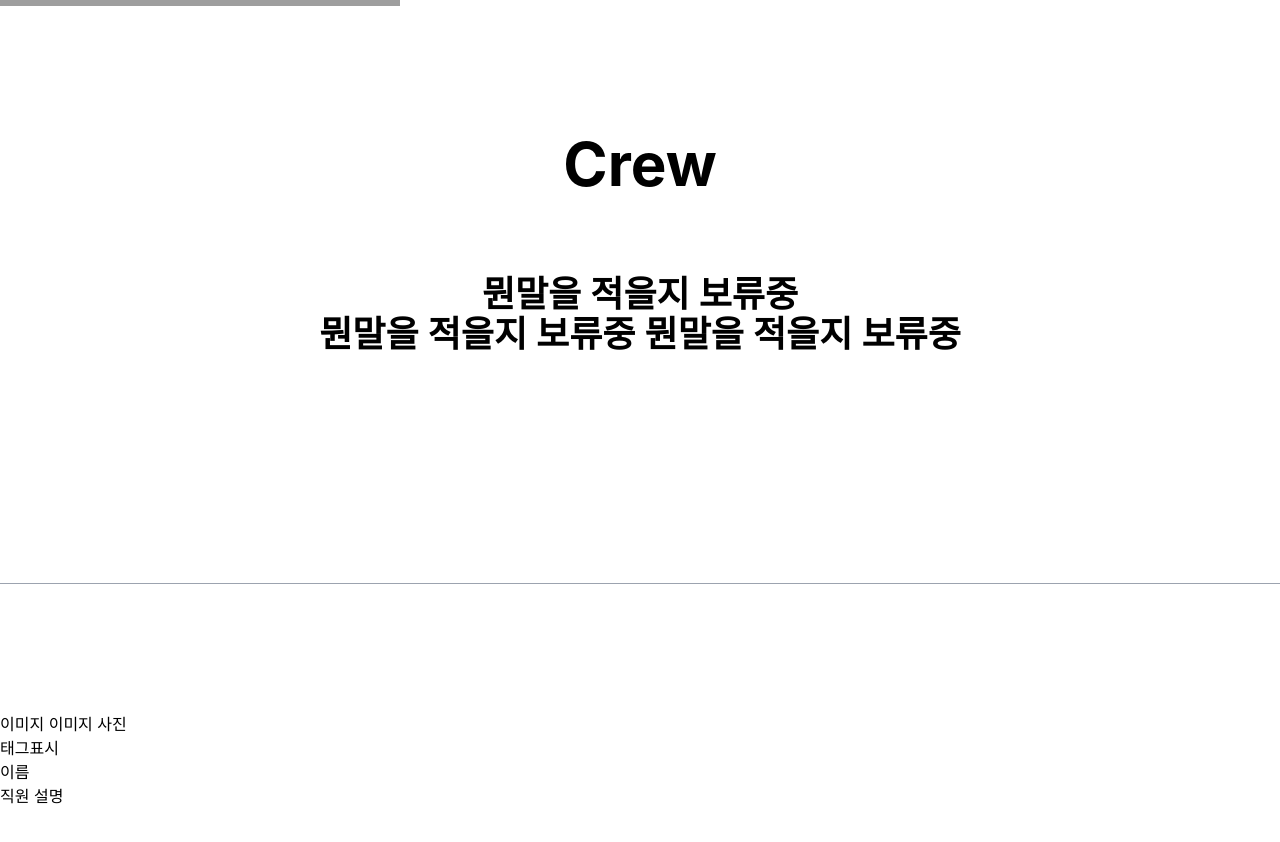
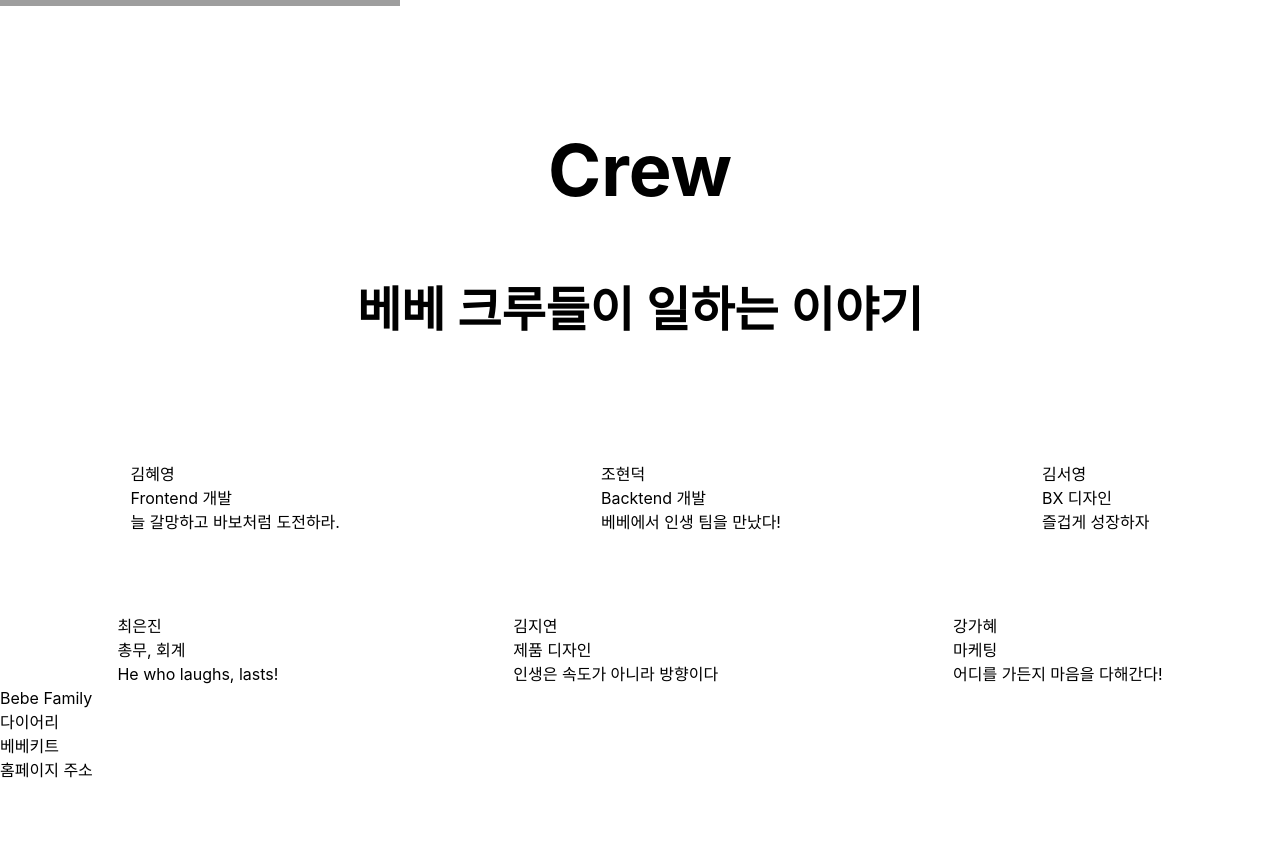
Before and after one commit to hye-yeong95/bebe, a React (Create React App) app: page /crew in a window 1280 px wide. Shown: the part 420-1262 px from the top of the page. Built offline with nearby package versions, Linux system fonts and the light colour scheme; grey boxes are pictures that could not be loaded.

Commit message:
crew card

```diff
--- a/package.json
+++ b/package.json
@@ -6,6 +6,7 @@
     "@testing-library/jest-dom": "^5.16.5",
     "@testing-library/react": "^13.4.0",
     "@testing-library/user-event": "^13.5.0",
+    "flowbite": "^1.6.3",
     "react": "^18.2.0",
     "react-dom": "^18.2.0",
     "react-icons": "^4.7.1",
--- a/public/index.html
+++ b/public/index.html
@@ -27,6 +27,7 @@
     <title>React App</title>
   </head>
   <body>
+
     <noscript>You need to enable JavaScript to run this app.</noscript>
     <div id="root"></div>
     <!--
--- a/src/components/CrewCard.jsx
+++ b/src/components/CrewCard.jsx
@@ -1,16 +1,64 @@
 import React from 'react';
 
 export default function CrewCard() {
+
+    const crews = [
+        {
+            id: 1,
+            name: '김혜영',
+            job: 'Frontend 개발',
+            info: '늘 갈망하고 바보처럼 도전하라.'
+        },
+        {
+            id: 2,
+            name: '조현덕',
+            job: 'Backtend 개발',
+            info: '베베에서 인생 팀을 만났다!'
+        },
+        {
+            id: 3,
+            name: '김서영',
+            job: 'BX 디자인',
+            info: '즐겁게 성장하자'
+        },
+        {
+            id: 4,
+            name: '최은진',
+            job: '총무, 회계',
+            info: 'He who laughs, lasts!'
+        },
+        {
+            id: 5,
+            name: '김지연',
+            job: '제품 디자인',
+            info: '인생은 속도가 아니라 방향이다'
+        },
+        {
+            id: 6,
+            name: '강가혜',
+            job: '마케팅',
+            info: '어디를 가든지 마음을 다해간다!'
+        },
+        {
+            id: 7,
+            name: '권수진',
+            job: '인사관리',
+            info: '행복한 하루!'
+        },
+    ]
+
+    const crewsList = crews.map((crews)=>
+        <li key={crews.id}>
+            <p>{crews.name}</p>
+            <p>{crews.job}</p>
+            <p>{crews.info}</p>
+        </li>
+        );
+
     return (
-        <div className='h-[800px]'>
-            <div>
-                <h1>이미지 이미지 사진</h1>
-                <h2>태그표시</h2>
-            </div>
-            <div>
-                <h1>이름</h1>
-                <h2>직원 설명</h2>
-            </div>
+        <div>
+            <ul className='flex justify-around items-center my-20'>{crewsList.splice(0,3)}</ul>
+            <ul className='flex justify-around items-center '>{crewsList.splice(0,3)}</ul>
         </div>
     );
 }
--- a/src/components/TagInfo.jsx
+++ b/src/components/TagInfo.jsx
@@ -4,22 +4,22 @@ export default function TagInfo({tagValue}) {
 
     switch(tagValue) {
         case 1 :
-            return <p className='flex justify-center text-center font-semibold text-4xl'>
+            return <p className='flex justify-center text-center font-semibold text-4xl leading-normal'>
                                 우리 아이의 성장을 "베베 다이어리"와 함께 기록하고 관리하세요.<br/>
                                 소중한 장면을 같이 또 따로 기억될 수 있도록 도와줄께요.
                  </p>
         case 2 :
-            return  <p className='flex justify-center text-center font-semibold text-4xl'>
+            return  <p className='flex justify-center text-center font-semibold text-4xl leading-normal'>
                     "베베키트"는 아이와 산모에게 필수적인 용품과 책자가 들어있는 상자입니다.<br/>
                     우리는 모든 아기의 첫시작을 응원하기 위해 베베키트를 필요로 하는 곳에 전달합니다.
                     </p>
         case 3 :
-            return  <p className='flex justify-center text-center font-semibold text-4xl'>
+            return  <p className='flex justify-center text-center font-semibold text-4xl leading-normal'>
                     우리 아이를 위한 쇼핑몰 <br/>
                     마니마니 사거라아아아아아아아아아아아아 하아
                     </p>
         default :
-            return <p className='flex justify-center text-center font-semibold text-4xl'>
+            return <p className='flex justify-center text-center font-semibold text-4xl leading-normal'>
                     우리 아이의 성장을 "베베 다이어리"와 함께 기록하고 관리하세요.<br/>
                     소중한 장면을 같이 또 따로 기억될 수 있도록 도와줄께요.
                     </p>
--- a/src/components/ui/TagButton.jsx
+++ b/src/components/ui/TagButton.jsx
@@ -2,6 +2,6 @@ import React from 'react';
 
 export default function TagButton({text, onClick, bgColor}) {
     return (
-        <p onClick={onClick} className={`cursor-pointer px-10 py-[20px] rounded-full  font-bold text-3xl text-white ${bgColor}`}># {text}</p>
+        <p onClick={onClick} className={`cursor-pointer px-10 p-5 rounded-full  font-bold text-3xl text-white ${bgColor}`}># {text}</p>
     );
 }
--- a/src/index.js
+++ b/src/index.js
@@ -8,7 +8,7 @@ import {
 import App from "./App";
 import Home from "./pages/Home";
 import NotFound from './pages/NotFound';
-import BebeDetail from './pages/BebeDetail';
+import BebeFamily from './pages/BebeFamily';
 import Crew from './pages/Crew';
 import Kit from './pages/Kit';
 
@@ -20,7 +20,7 @@ const router = createBrowserRouter([
   errorElement: <NotFound />,
   children: [
     { index: true, path: '/', element: <Home /> },
-    { path: '/detail', element: <BebeDetail /> },
+    { path: '/detail', element: <BebeFamily /> },
     { path: '/crew', element: <Crew /> },
     { path: '/bebekit', element: <Kit/>},
     ],
--- a/src/pages/BebeDetail.jsx
+++ /dev/null
@@ -1,9 +0,0 @@
-import React from 'react';
-
-export default function BebeDetail() {
-    return (
-        <div>
-            Bebe Detail
-        </div>
-    );
-}
--- /dev/null
+++ b/src/pages/BebeFamily.jsx
@@ -0,0 +1,43 @@
+import React from 'react';
+
+export default function BebeFamily() {
+    return (
+        <div>
+            <nav className=''>
+                    <ul className='flex justify-around items-center h-14 text-xl text-brand'>
+                        <li>
+                            <a href='/detail'>베베몰</a>
+                        </li>
+                        <li>
+                            <a href='/detail'>베베몰</a>
+                        </li>
+                        <li>
+                            <a href='/detail'>베베몰</a>
+                        </li>
+                        <li>
+                            <a href='/detail'>베베몰</a>
+                        </li>
+                        <li>
+                            <a href='/detail'>베베몰</a>
+                        </li>
+                    </ul>
+            </nav>
+
+
+
+
+
+
+
+
+
+
+
+
+
+
+
+
+        </div>
+    );
+}
--- a/src/pages/Crew.jsx
+++ b/src/pages/Crew.jsx
@@ -15,22 +15,13 @@ export default function Crew() {
                     </p>
                 </div>
             </div>
-            <div className='h-[450px] my-32 border-b border-gray-400'>
-                <h1 className='text-center text-6xl font-bold my-20'>Crew</h1>
-                <p className='flex justify-center text-center font-semibold text-4xl'>
-                    뭔말을 적을지 보류중<br/>
-                    뭔말을 적을지 보류중 뭔말을 적을지 보류중<br/>
+            <div className='my-32'>
+                <h1 className='text-center text-7xl font-bold my-20'>Crew</h1>
+                <p className='flex justify-center text-center font-semibold text-5xl'>
+                    베베 크루들이 일하는 이야기<br/>
                 </p>
             </div>
             <CrewCard />
-
-
-
-
-
-
-
-
         </div>
     );
 }
--- a/src/pages/Home.jsx
+++ b/src/pages/Home.jsx
@@ -27,7 +27,7 @@ export default function Home() {
                 </div>
             </div>
             <div className='h-[700px] my-32 border-b border-gray-400'>
-                <h1 className='text-center text-6xl font-bold my-20'>Sevice</h1>
+                <h1 className='text-center text-7xl font-bold my-20'>Sevice</h1>
                 <div className='flex justify-center gap-10 ' >
                     <TagButton bgColor={ tagValue === 1 ? "bg-brand" : "bg-[#f95c58]/30" } text={"Bebe diary"} onClick={() => setTagValue(1)} />
                     <TagButton bgColor={ tagValue === 2 ? "bg-brand" : "bg-[#f95c58]/30" } text={"Bebe kit"} onClick={() => setTagValue(2)}/>
@@ -38,8 +38,8 @@ export default function Home() {
                 </div>
             </div>
             <div className='my-32'>
-                <h1 className='text-center text-6xl font-bold my-20' >아직 미정</h1>
-                <p className='flex justify-center text-center font-semibold text-4xl'>
+                <h1 className='text-center text-7xl font-bold my-20' >아직 미정</h1>
+                <p className='flex justify-center text-center font-semibold text-4xl leading-normal'>
                     "베베"는 우리의 서비스를 누구나 잘 이해하고<br/>
                     가치를 공유하며, 나아가기를 희망합니다.<br/>
                     우리가 제시하는 아이콘은 그것에 대한 첫 제시이며,<br/>
--- a/tailwind.config.js
+++ b/tailwind.config.js
@@ -8,5 +8,6 @@ module.exports = {
       },
     },
   },
-  plugins: [],
+  plugins: [
+  ],
 }
```
Also changed, not shown: 1 other file (tests, documents, lock files or other folders).
